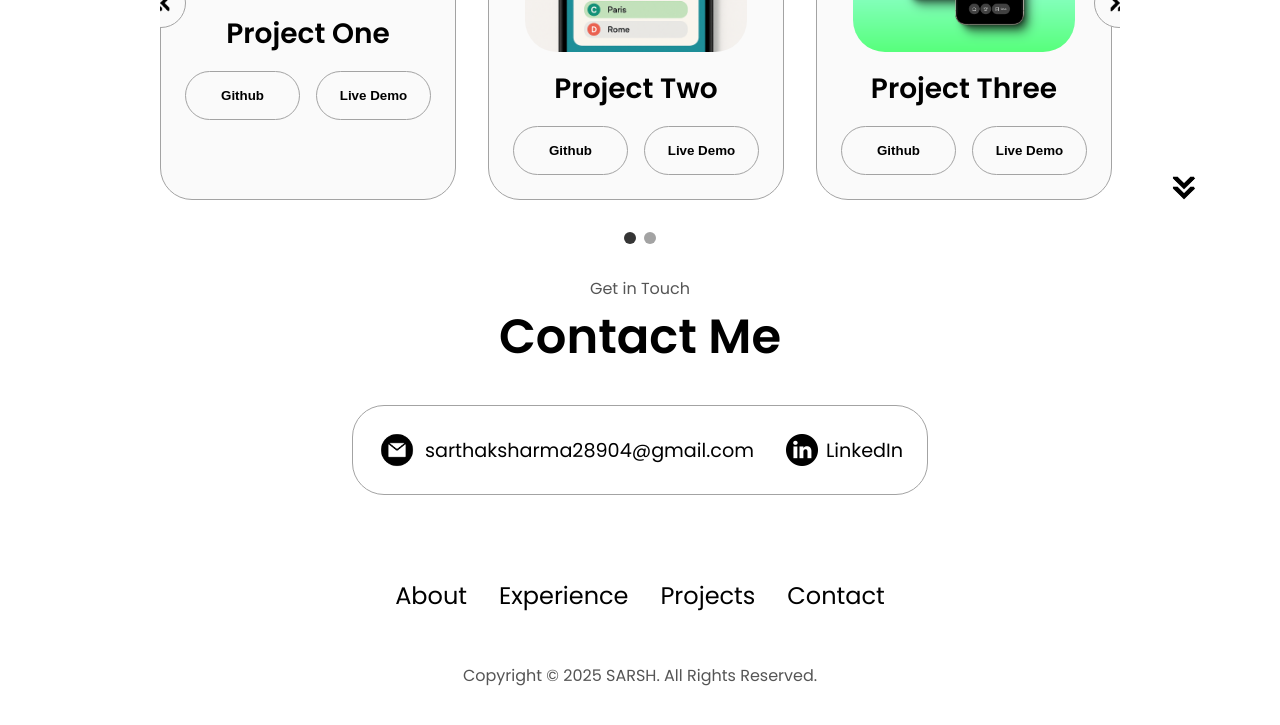
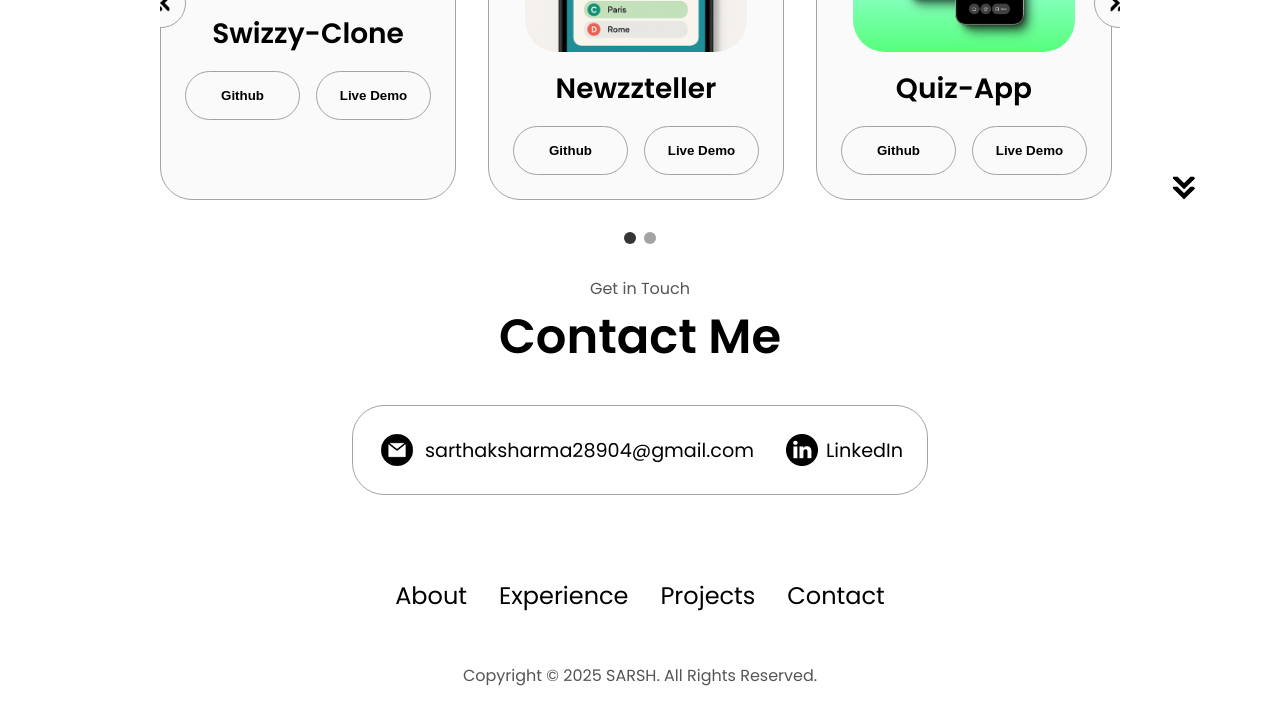
Before and after one commit to SARTHAKSHARMA2809/Portfolio, a plain HTML site: page index.html in a window 1280 px wide. Shown: the part 2787-3512 px from the top of the page. Drawn offline with Linux system fonts and the light colour scheme.

Commit message:
Updated index.html

```diff
--- a/index.html
+++ b/index.html
@@ -287,7 +287,7 @@
               <div class="article-container">
                 <img src="./assets/project-1.png" alt="Project 1" class="project-img">
               </div>
-              <h2 class="experience-sub-title project-title">Project One</h2>
+              <h2 class="experience-sub-title project-title">Swizzy-Clone</h2>
               <div class="btn-container">
                 <button class="btn btn-color-2 project-btn"
                         onclick="location.href='https://github.com/SARTHAKSHARMA2809/Swiggy'">
@@ -305,7 +305,7 @@
               <div class="article-container">
                 <img src="./assets/project-2.png" alt="Project 2" class="project-img">
               </div>
-              <h2 class="experience-sub-title project-title">Project Two</h2>
+              <h2 class="experience-sub-title project-title">Newzzteller</h2>
               <div class="btn-container">
                 <button class="btn btn-color-2 project-btn"
                         onclick="location.href='https://github.com/SARTHAKSHARMA2809/NewsAggregator'">
@@ -323,7 +323,7 @@
               <div class="article-container">
                 <img src="./assets/project-3.png" alt="Project 3" class="project-img">
               </div>
-              <h2 class="experience-sub-title project-title">Project Three</h2>
+              <h2 class="experience-sub-title project-title">Quiz-App</h2>
               <div class="btn-container">
                 <button class="btn btn-color-2 project-btn"
                         onclick="location.href='https://github.com/SARTHAKSHARMA2809/QuizApp'">
@@ -341,7 +341,7 @@
               <div class="article-container">
                 <img src="./assets/project-4.png" alt="Project 4" class="project-img">
               </div>
-              <h2 class="experience-sub-title project-title">RockPaper&Scissor</h2>
+              <h2 class="experience-sub-title project-title">RockPaper&Scis</h2>
               <div class="btn-container">
                 <button class="btn btn-color-2 project-btn"
                         onclick="location.href='https://github.com/SARTHAKSHARMA2809/RockPaperScissor'">
```
